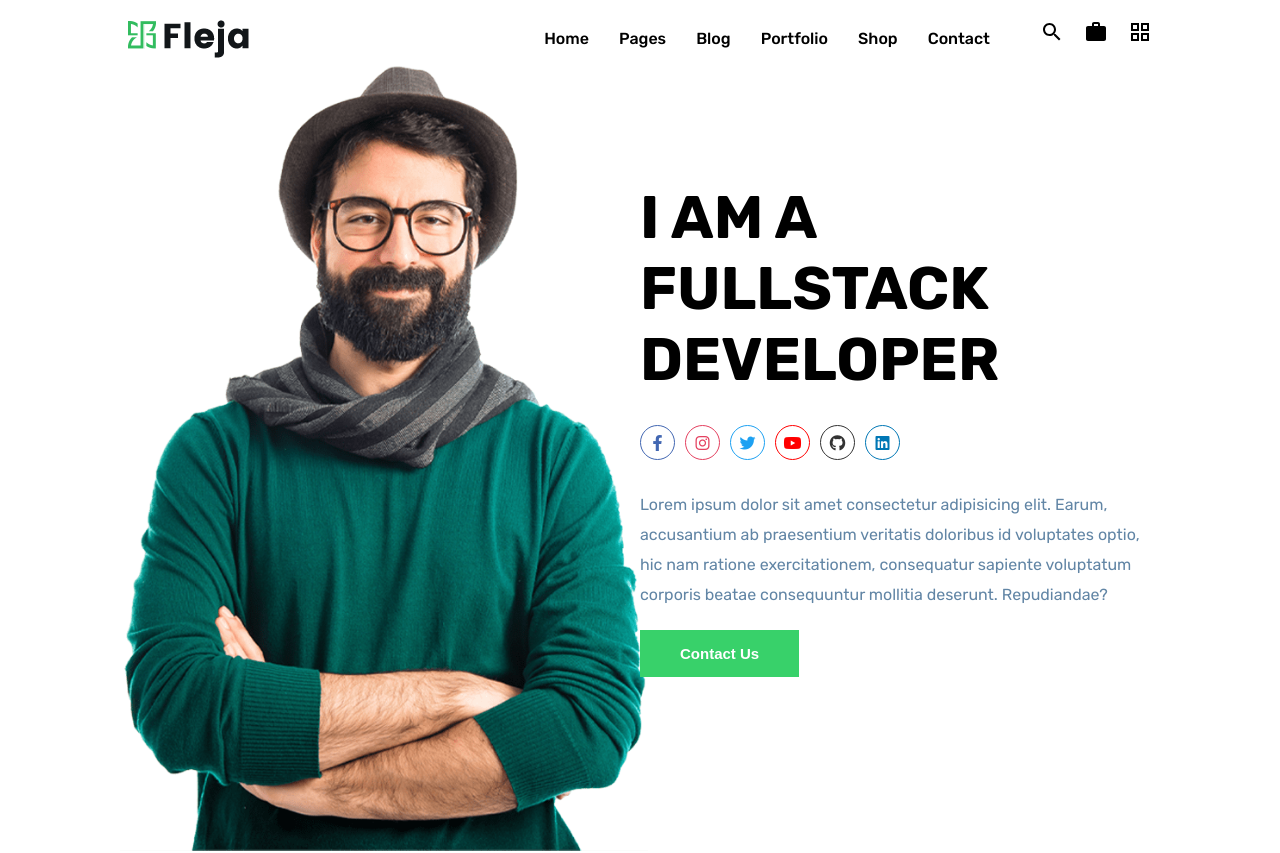
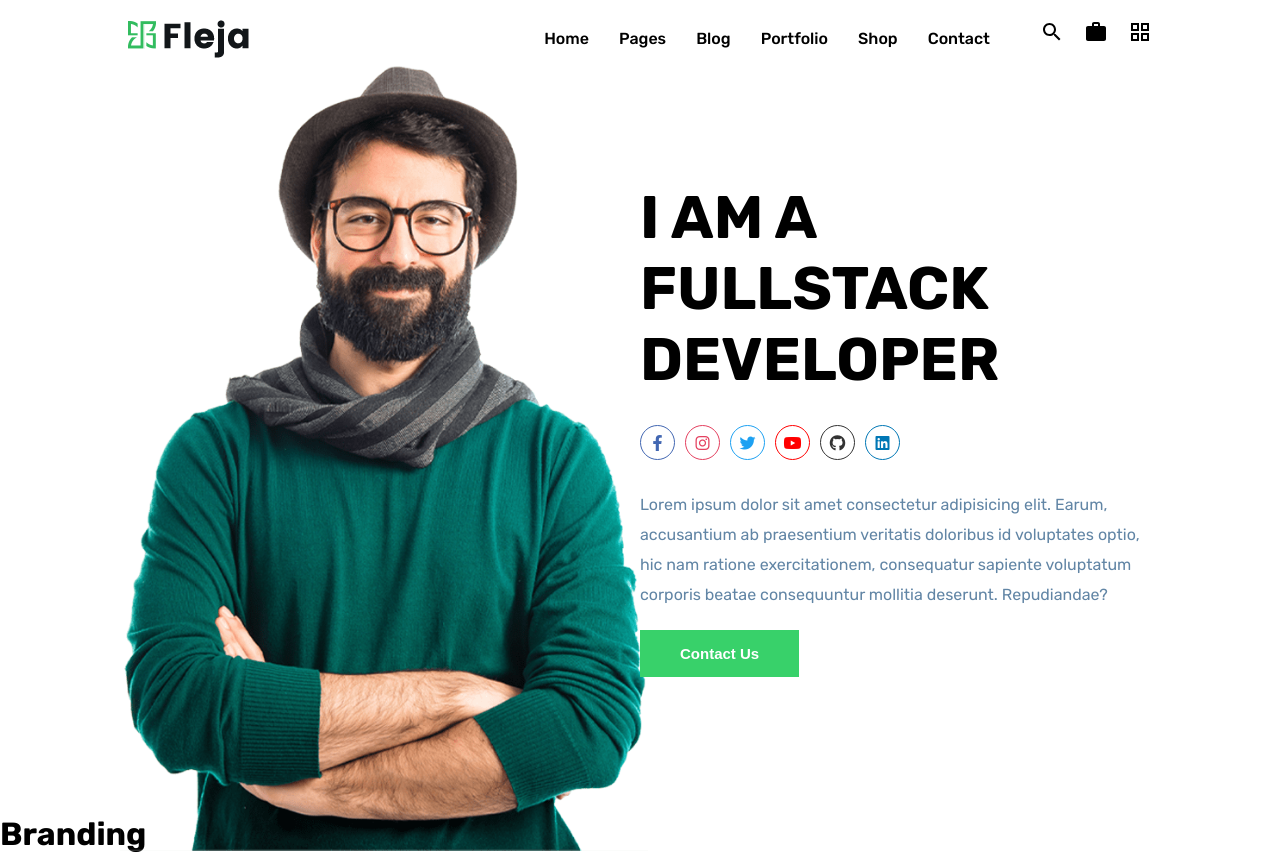
Before and after one commit to MalithaSupun/react-portfolio-2, a React (Create React App) app: page / in a window 1280 px wide. Built offline with nearby package versions, Linux system fonts and the light colour scheme.

Commit message:
Branding Page Created

```diff
--- /dev/null
+++ b/src/components/home/Branding.jsx
@@ -0,0 +1,11 @@
+import React from 'react'
+
+const Branding = () => {
+  return (
+    <>
+    <h1>Branding</h1>
+    </>
+  )
+}
+
+export default Branding
--- a/src/components/pageContent/HomePages.jsx
+++ b/src/components/pageContent/HomePages.jsx
@@ -1,10 +1,12 @@
 import React from 'react'
 import Home from '../home/homes/Home'
+import Branding from '../home/Branding'
 
 const HomePages = () => {
   return (
     <>
     <Home />
+    <Branding />
     </>
   )
 }
```
